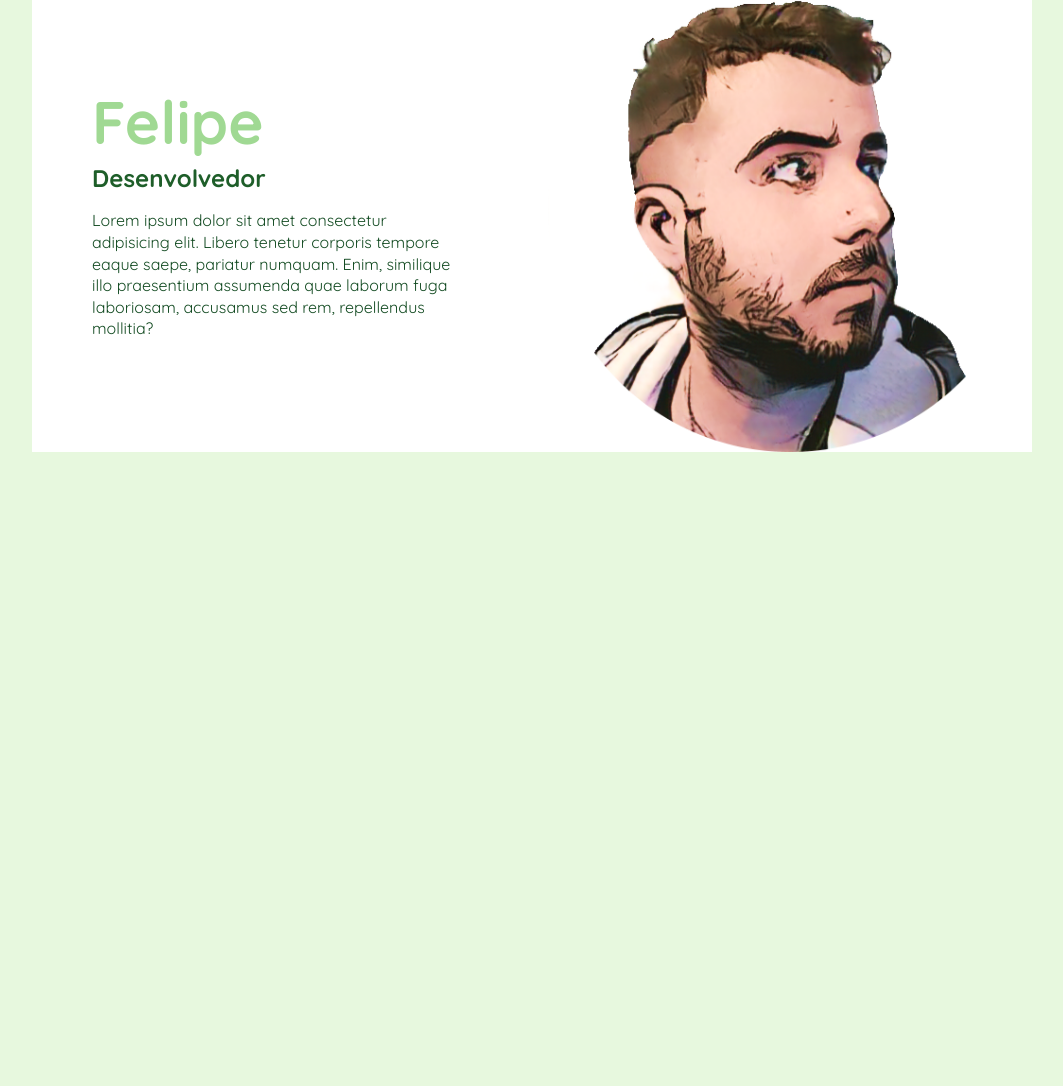
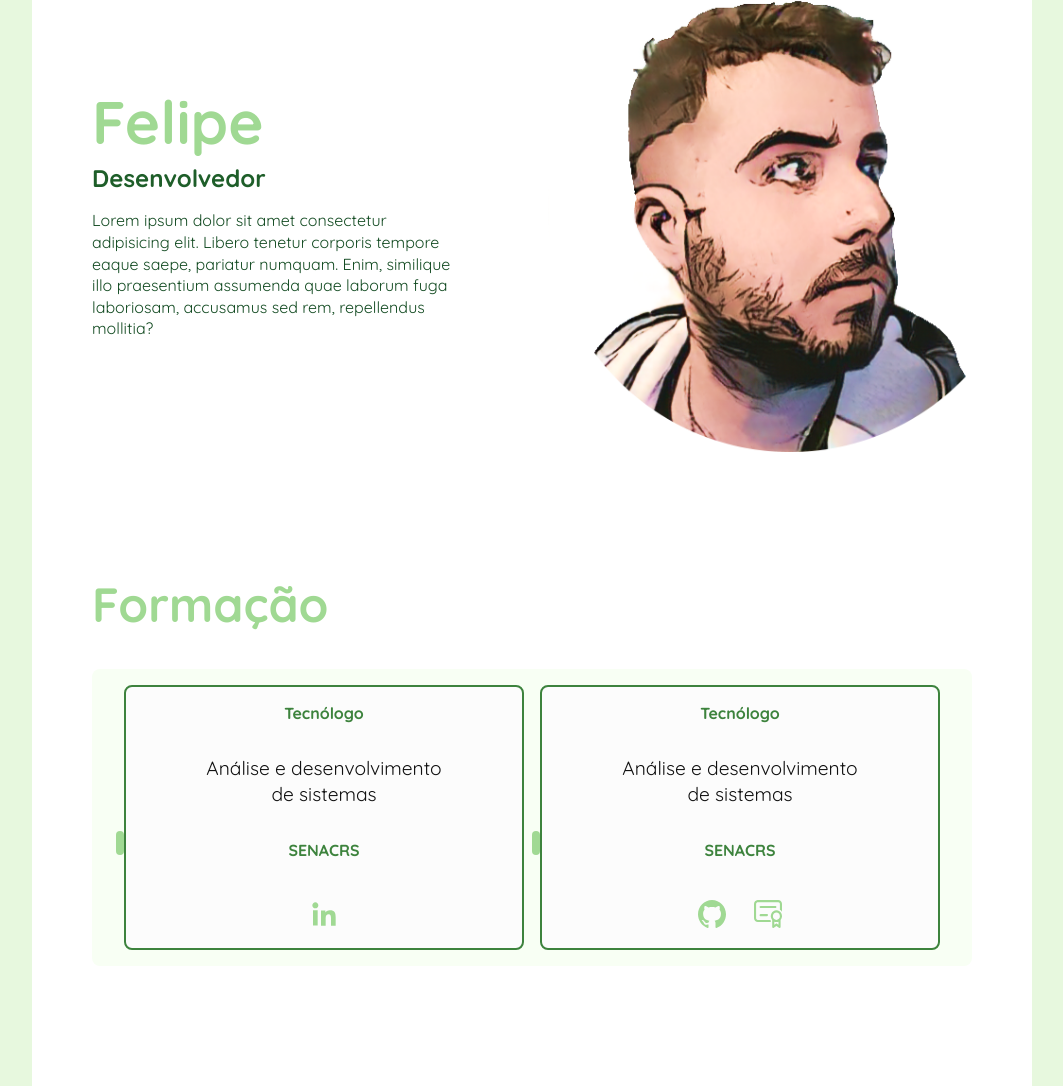
Before and after one commit to felipe-desenvolvedor/portfolio, a plain HTML site: page index.html in a window 1280 px wide. Shown: the part 299-1385 px from the top of the page, without its empty margins (108-1171 px from the left). Before the commit the page ends 800 px from the top, so only its background shows below. Drawn offline with Linux system fonts and the light colour scheme.

Commit message:
4-formação

```diff
--- a/css/formation/formation.css
+++ b/css/formation/formation.css
@@ -0,0 +1,28 @@
+#formacao {
+  padding: 120px 60px;
+  display: grid;
+}
+.formacao-container {
+  margin-top: 32px;
+  background-color: var(--p-100);
+  padding: 16px 32px;
+  display: flex;
+  flex-wrap: wrap;
+  border-radius: 8px;
+  gap: 16px;
+}
+
+.icons {
+  display: flex;
+  gap: 20px;
+}
+.icons picture a img {
+  max-width: 28px;
+  margin-bottom: 16px;
+  transition: 0.4s;
+  padding: 4px;
+  border-top: 2px solid transparent;
+}
+.icons picture a img:hover {
+  border-top: 2px solid var(--p-500);
+}
--- a/css/styles.css
+++ b/css/styles.css
@@ -10,3 +10,4 @@ font-family: 'Quicksand', sans-serif;
 @import "./global/header.css";
 @import "./global/footer.css";
 @import "./home/home.css";
+@import "./formation/formation.css";
--- a/css/util/components.css
+++ b/css/util/components.css
@@ -8,3 +8,45 @@
 .uppercase {
   text-transform: uppercase;
 }
+
+/*CARD*/
+.card {
+  min-width: 250px;
+  max-width: 500px;
+  flex: 1;
+  display: flex;
+  gap: 32px;
+  border-radius: 8px;
+  flex-direction: column;
+  justify-content: space-between;
+  align-items: center;
+  z-index: 15;
+
+  background-color: var(--c-50);
+  position: relative;
+  border: 2px solid var(--p-600);
+}
+.card::before {
+  content: "";
+  height: 24px;
+  width: 8px;
+  left: -10px;
+  bottom: 93px;
+  background-color: var(--p-400);
+  position: absolute;
+  border-radius: 8px;
+  z-index: -1;
+}
+.card-title {
+  margin-top: 16px;
+}
+.card-title span,
+.card-instituicao span {
+  color: var(--p-600);
+  font: bold 1rem/1.35 "Quicksand", sans-serif;
+  text-align: center;
+}
+.card-curso p {
+  font: 400 1.2rem/1.35 "Quicksand", sans-serif;
+  text-align: center;
+}
--- a/index.html
+++ b/index.html
@@ -11,6 +11,7 @@
       href="https://fonts.googleapis.com/css2?family=Quicksand:wght@400;500;600;700&display=swap"
       rel="stylesheet"
     />
+
     <link rel="stylesheet" href="css/styles.css" />
   </head>
   <body>
@@ -28,7 +29,7 @@
         </nav>
       </div>
     </header>
-    <main class="container">
+    <main id="sobre" class="container">
       <div class="main">
         <div class="main-description">
           <div class="main-description-person">
@@ -47,5 +48,51 @@
         </picture>
       </div>
     </main>
+    <section class="container" id="formacao">
+      <h2 class="font-b-x p-400">Formação</h2>
+      <div class="formacao-container">
+        <div class="card">
+          <div class="card-title">
+            <span>Tecnólogo</span>
+          </div>
+          <div class="card-curso">
+            <p>
+              Análise e desenvolvimento <br />
+              de sistemas
+            </p>
+          </div>
+          <div class="card-instituicao">
+            <span>SENACRS</span>
+          </div>
+          <div class="icons">
+            <picture>
+              <a href=""><img src="img/icons-linkedin.svg" alt="" /></a>
+            </picture>
+          </div>
+        </div>
+        <div class="card">
+          <div class="card-title">
+            <span>Tecnólogo</span>
+          </div>
+          <div class="card-curso">
+            <p>
+              Análise e desenvolvimento <br />
+              de sistemas
+            </p>
+          </div>
+          <div class="card-instituicao">
+            <span>SENACRS</span>
+          </div>
+          <div class="icons">
+            <picture>
+              <a href=""><img src="img/Vector-1.svg" alt="" /></a>
+            </picture>
+            <picture>
+              <a href=""><img src="img/Vector.svg" alt="" /></a>
+            </picture>
+          </div>
+        </div>
+      </div>
+    </section>
   </body>
 </html>
```
Also changed, not shown: img/Vector-1.svg (added), img/Vector.svg (added), img/icons-linkedin.svg (added).
